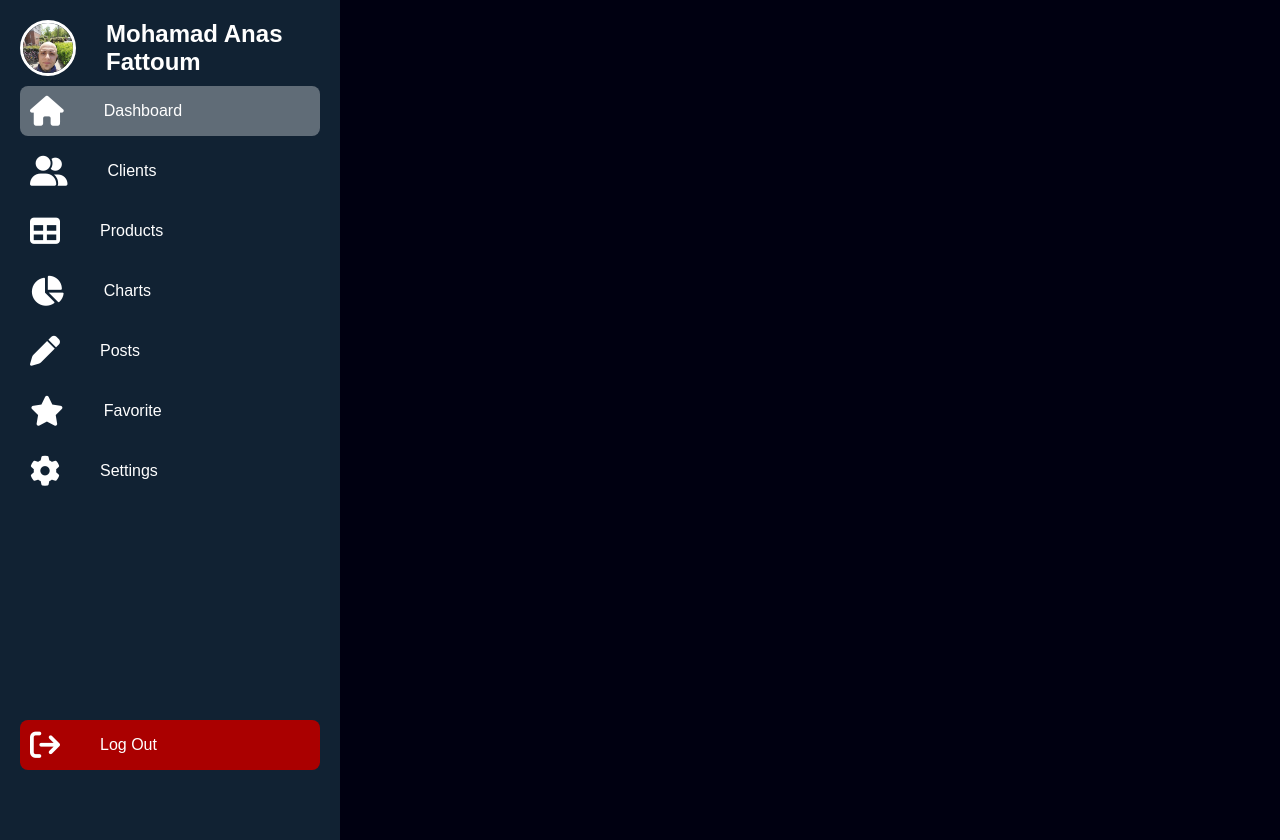
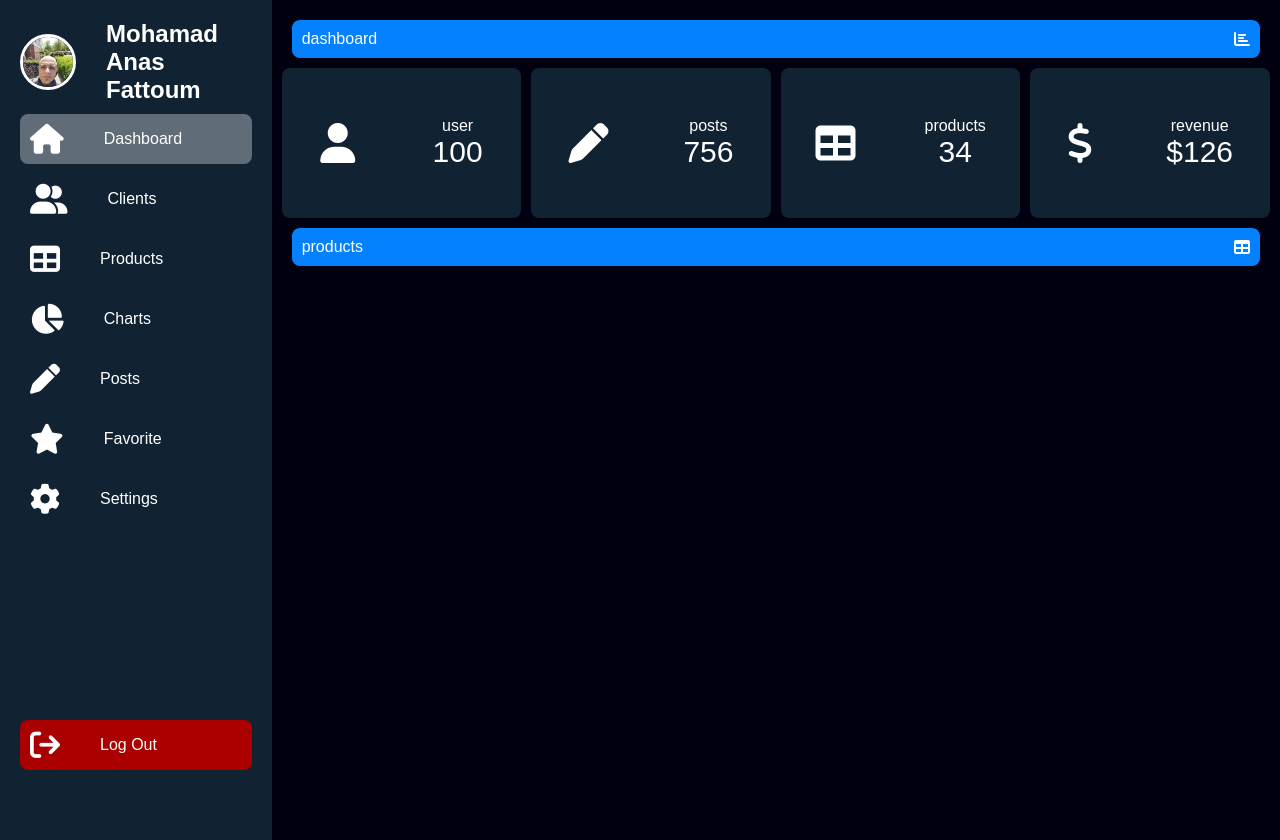
Before and after one commit to mohamadanasfattoum/Dashboard, a plain HTML site: page index.html in a window 1280 px wide. Drawn offline with Linux system fonts and the light colour scheme.

Commit message:
start content, created title info and boxx info

```diff
--- a/index.html
+++ b/index.html
@@ -68,5 +68,64 @@
 
         </ul>
     </div>
+
+    <div class="content">
+        <div class="title-info">
+            <p>dashboard</p>
+            <i class="fas fa-chart-bar"></i>
+        </div>
+
+        <div class="data-info">
+            <div class="box">
+                <i class="fas fa-user">
+                </i>
+                <div class="data">
+                    <p>user</p>
+                    <span>
+                        100
+                    </span>
+                </div>
+            </div>
+            <div class="box">
+                <i class="fas fa-pen">
+                </i>
+                <div class="data">
+                    <p>posts</p>
+                    <span>
+                        756
+                    </span>
+                </div>
+            </div>
+            <div class="box">
+                <i class="fas fa-table">
+                </i>
+                <div class="data">
+                    <p>products</p>
+                    <span>
+                        34
+                    </span>
+                </div>
+            </div>
+            <div class="box">
+                <i class="fas fa-dollar">
+                </i>
+                <div class="data">
+                    <p>revenue</p>
+                    <span>
+                        $126
+                    </span>
+                </div>
+            </div>
+        </div>
+
+        <div class="title-info">
+            <p>products</p>
+            <i class="fas fa-table"></i>
+        </div>
+
+
+    </div>
+
+
 </body>
 </html>
--- a/style.css
+++ b/style.css
@@ -7,6 +7,7 @@
 
 body{
     background-color: #001;
+    display: flex;
 }
 
 .img-box{
@@ -64,7 +65,7 @@ ul li a{
     transition: .5s;
 }
 
-ul li a:hover, .active{
+ul li a:hover, .active, .data-info .box:hover{
     background-color: #ffffff55;
 }
 
@@ -81,3 +82,57 @@ ul li a:hover, .active{
 ul li a i{
     font-size: 30px;
 }
+
+
+
+/* ######################### */
+
+.content{
+    width: 100%;
+    margin: 10px;
+}
+
+.title-info{
+    background-color: #0481ff;
+    padding: 10px;
+    display: flex;
+    align-items: center;
+    justify-content: space-between;
+    border-radius: 8px;
+    margin: 10px;
+}
+
+
+.data-info{
+    display: flex;
+    align-items: center;
+    justify-content: space-between;
+    flex-wrap: wrap;
+    gap: 10px;
+
+}
+
+.data-info .box{
+    background-color: #123;
+    height: 150px;
+    flex-basis: 150px;
+    flex-grow: 1;
+    border-radius: 8px;
+    display: flex;
+    align-items: center;
+    justify-content: space-around;
+
+}
+
+
+.data-info .box i{
+    font-size: 40px;
+}
+
+.data-info .box .data{
+    text-align: center;
+}
+
+.data-info .box span{
+    font-size: 30px;
+}
```
